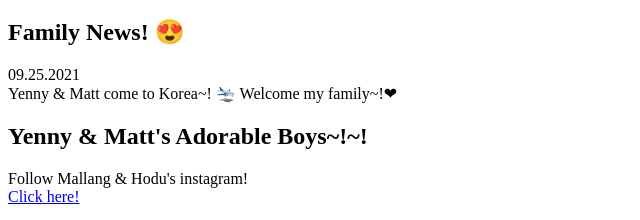
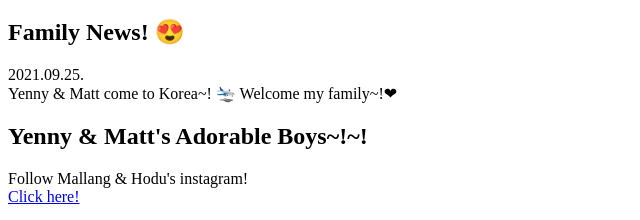
Before and after one commit to gimmechaan/WEB1_Family, a plain HTML site: page index.html in a window 1280 px wide. Shown: the part 154-374 px from the top of the page, 0-640 px from the left. Drawn offline with Linux system fonts and the light colour scheme.

Commit message:
edit date

```diff
--- a/index.html
+++ b/index.html
@@ -18,7 +18,7 @@
 
     <h2>Family News! &#128525;</h2>
       <p>
-        09.25.2021<br>Yenny & Matt come to Korea~!	&#128748; Welcome my family~!&#10084;
+        2021.09.25.<br>Yenny & Matt come to Korea~!	&#128748; Welcome my family~!&#10084;
       </p>
 
     <h2>Yenny & Matt's Adorable Boys~!~!</h2>
```
